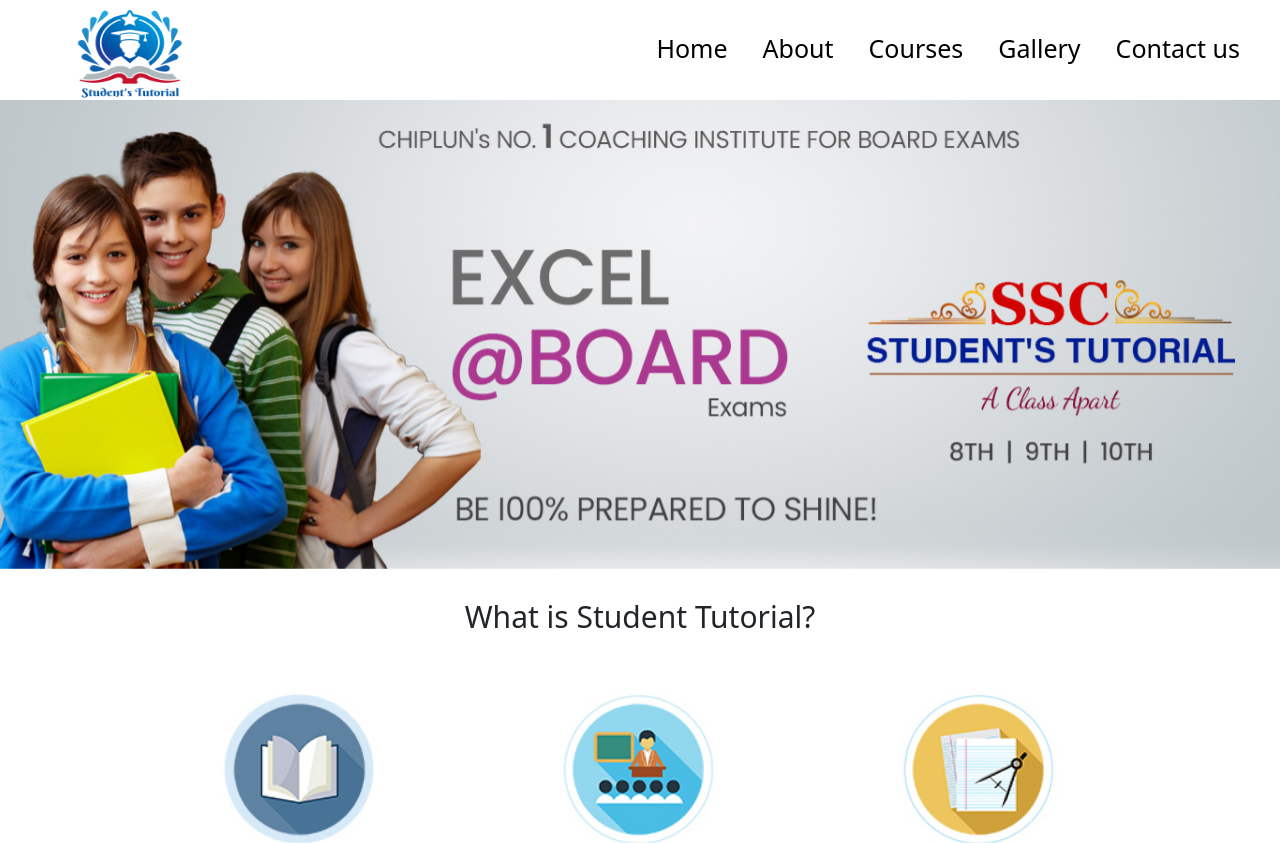
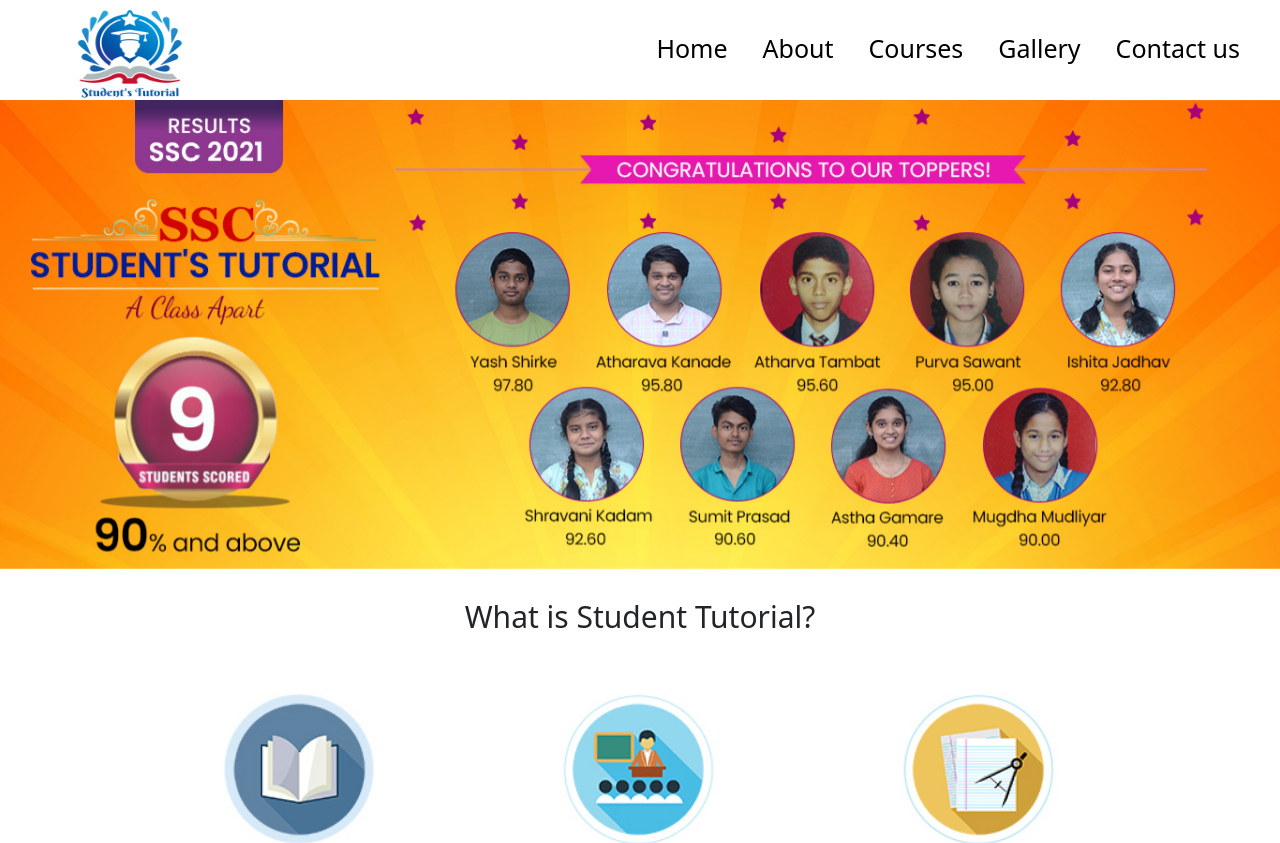
Before and after one commit to Bholu-123/Student-Tutorials, a React (Create React App) app: page / in a window 1280 px wide. Shown: the top 843 px of the page. Built offline with nearby package versions, Linux system fonts and the light colour scheme.

Commit message:
store contact data

```diff
--- a/src/Components/Banner.js
+++ b/src/Components/Banner.js
@@ -8,16 +8,22 @@
 
 const Banner = () => {
   return (
-    <Carousel fade={true} pause={false} indicators={false} nextIcon={false} prevIcon={false}>
+    <Carousel
+      fade={true}
+      pause={false}
+      indicators={false}
+      nextIcon={false}
+      prevIcon={false}
+    >
+      <Carousel.Item interval={3000}>
+        <img className="banner-image" src="./banner2.jpg" alt="Second slide" />
+      </Carousel.Item>
       <Carousel.Item interval={3000}>
         <img className="banner-image" src="./banner1.jpg" alt="First slide" />
       </Carousel.Item>
-      <Carousel.Item interval={3000}>
-        <img className="banner-image" src="./banner2.jpg" alt="Second slide" />
+      <Carousel.Item interval={2000}>
+        <img className="banner-image" src="./banner3.jpg" alt="Third slide" />
       </Carousel.Item>
-      {/* <Carousel.Item interval={2000}>
-        <img className="banner-image" src={image3} alt="Third slide" />
-      </Carousel.Item> */}
     </Carousel>
   );
 };
--- a/src/Components/CarouselTestimonial.js
+++ b/src/Components/CarouselTestimonial.js
@@ -20,11 +20,6 @@
     para: "The experience was amazing with student's tutorial Mathematics subject was well taught and explained more than twice.Science-2 subject was a bit difficult for me,but science-2 ma'am gave easy abbreviations to remember the topics.Personally,languages teacher helped me to improve my writing skills,Fundamentally they taught how to begin the writing skills rather than expand it.Teachers used to motivated all of us when we laged in any subject.",
   },
   {
-    image: "/yash Shirke.png",
-    Name: "Yash Shirke",
-    para: "Most important lesson of life i learn here is, preparation is always key to success rather then to wait till declaration of exam dates here teachers always guide how you should utilise your time in studys.",
-  },
-  {
     image: "/Atharva Kanade.png",
     Name: "Atharva Kanade",
     para: "I am very lucky to get admission in student's tutorial at the right time. My preparation was not that impressive but here by the guidance of wonderful faculty team I made significant progress and scored more than decent marks in boards. All the credit goes to faculty team and regular tests which helped me measure my progress.",
@@ -33,6 +28,11 @@
     image: "/Ishita Jadhav.png",
     Name: "Ishita Jadhav",
     para: "I would appreciate students tutorial team to guide me and helping me making my foundation strong. Revision classes and unit wise test helped me realizing my weak points so that I could work on it and improve further. Thankful to them since I landed scoring a good percentage in boards.",
+  },
+  {
+    image: "/yash Shirke.png",
+    Name: "Yash Shirke",
+    para: "Most important lesson of life i learn here is, preparation is always key to success rather then to wait till declaration of exam dates here teachers always guide how you should utilise your time in studys.",
   },
 ];
 
```
Also changed, not shown: public/banner3.jpg (added).
